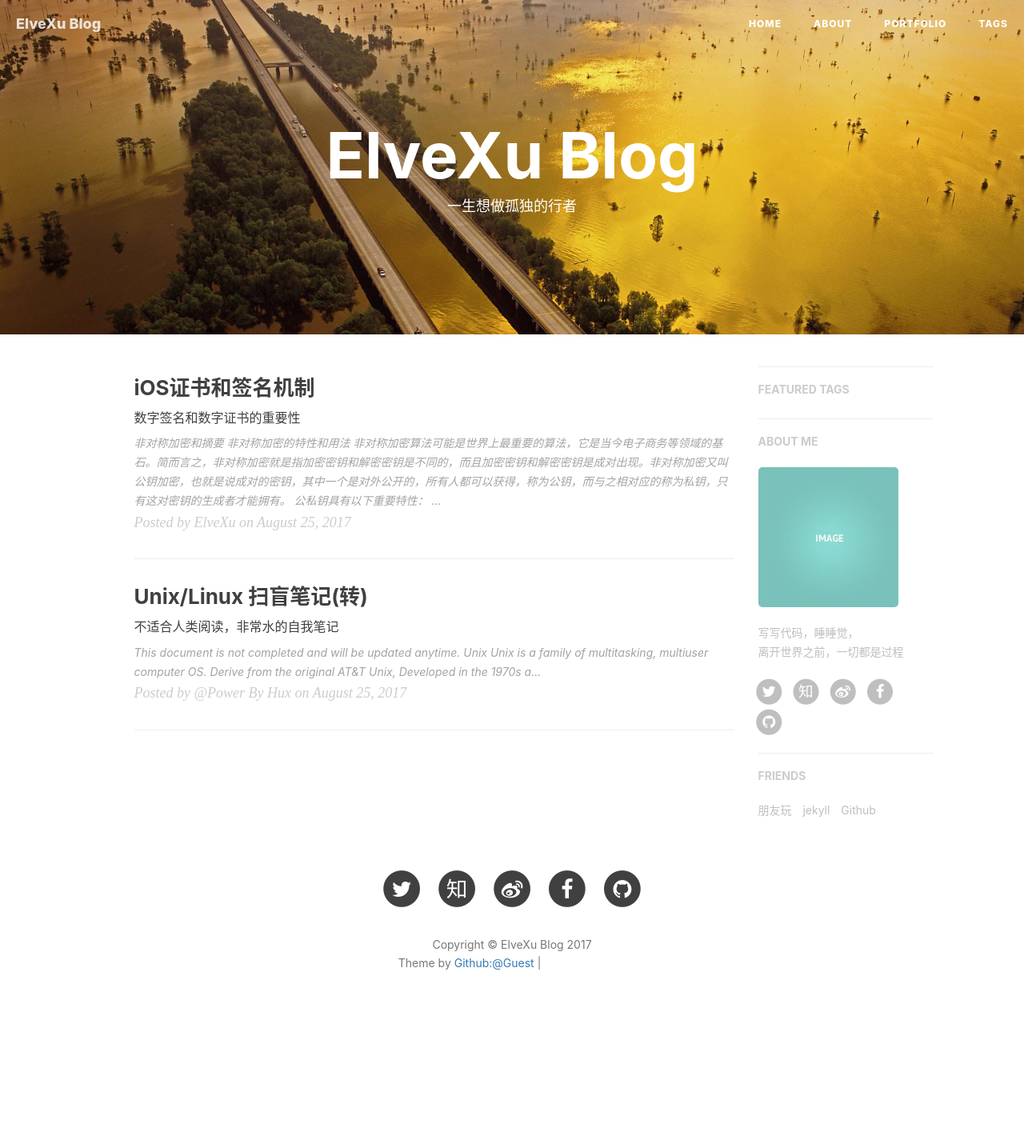
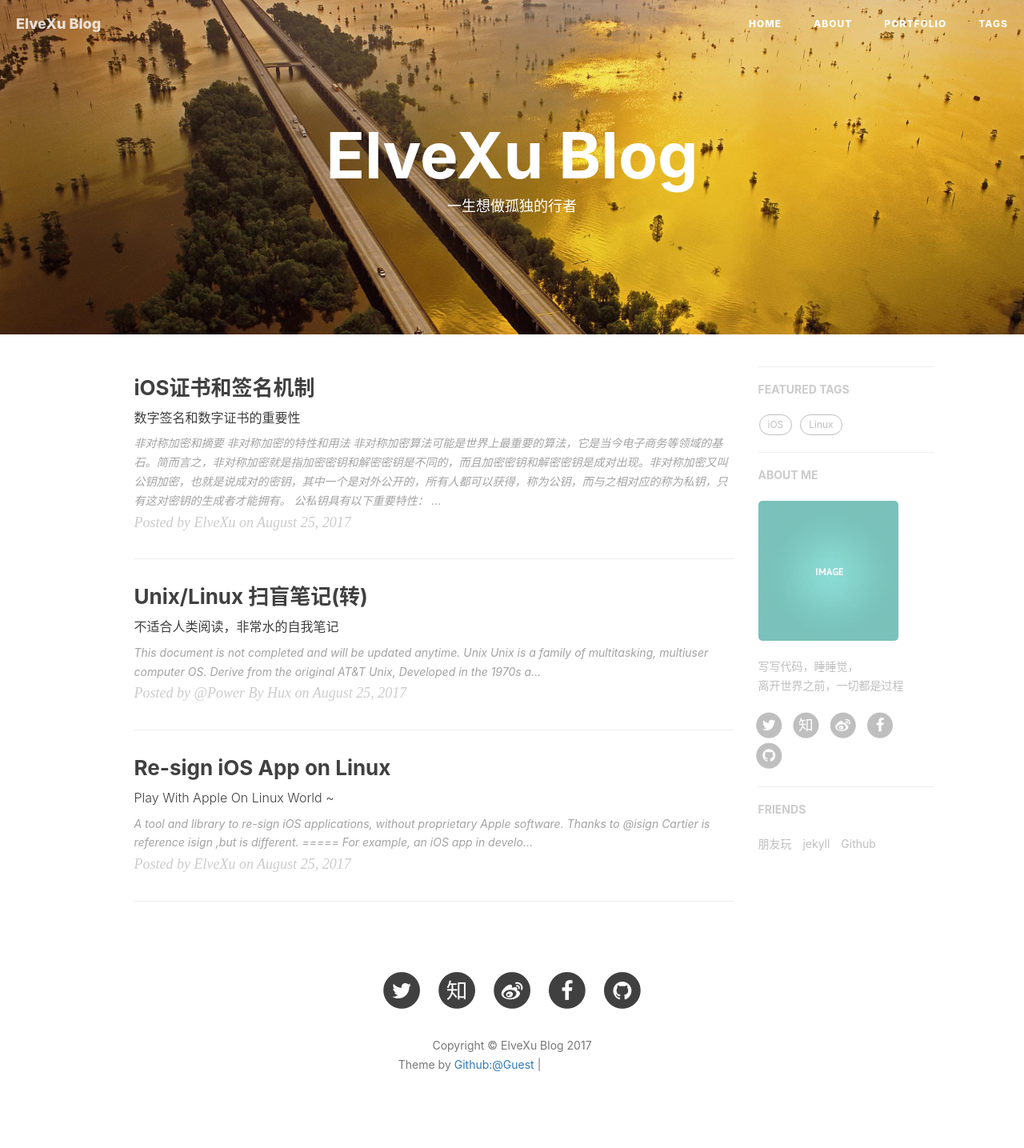
Before and after one commit to misselvexu/misselvexu.github.io, a Jekyll site: the page built from index.html, in a window 1280 px wide. Shown: the whole page at 80% size. Built offline with Jekyll 4.4.1, drawn with Linux system fonts in a browser that asks for light colours; nearby versions of some CDN libraries; the list of posts is cut into pages by our own code; comment, search, counter and statistics services are not loaded; before the commit the page ends 1308 px from its top, so only the background shows below that; grey boxes are pictures that could not be loaded.

Commit message:
update jpg

```diff
--- /dev/null
+++ b/_posts/2017-08-25-ios-resign-on-linux.markdown
@@ -0,0 +1,31 @@
+---
+layout:     post
+title:      "Re-sign iOS App on Linux"
+subtitle:   "Play With Apple On Linux World ~"
+date:       2017-08-25
+author:     "ElveXu"
+header-img: "img/ada-2017-hero.jpg"
+catalog: true
+tags:
+    - iOS
+    - Linux
+    - Re-sign
+    - Python
+    - icartier
+---
+
+> A tool and library to re-sign iOS applications, without proprietary Apple software.
+
+> Thanks to @isign![](https://github.com/saucelabs/isign.git)
+> Cartier is reference `isign` ,but is different.
+
+=====
+
+For example, an iOS app in development would probably only run on the developer's iPhone.
+``icartier`` can alter the app so that it can run on another developer's iPhone.
+
+Apple tools already exist to do this. But with ``icartier``, now you can do this on operating
+systems like Linux.
+
+
+## Continuous updating...
```
Also changed, not shown: _includes/about/zh.md (+1 -1 lines), img/ada-2017-hero.jpg (added).
